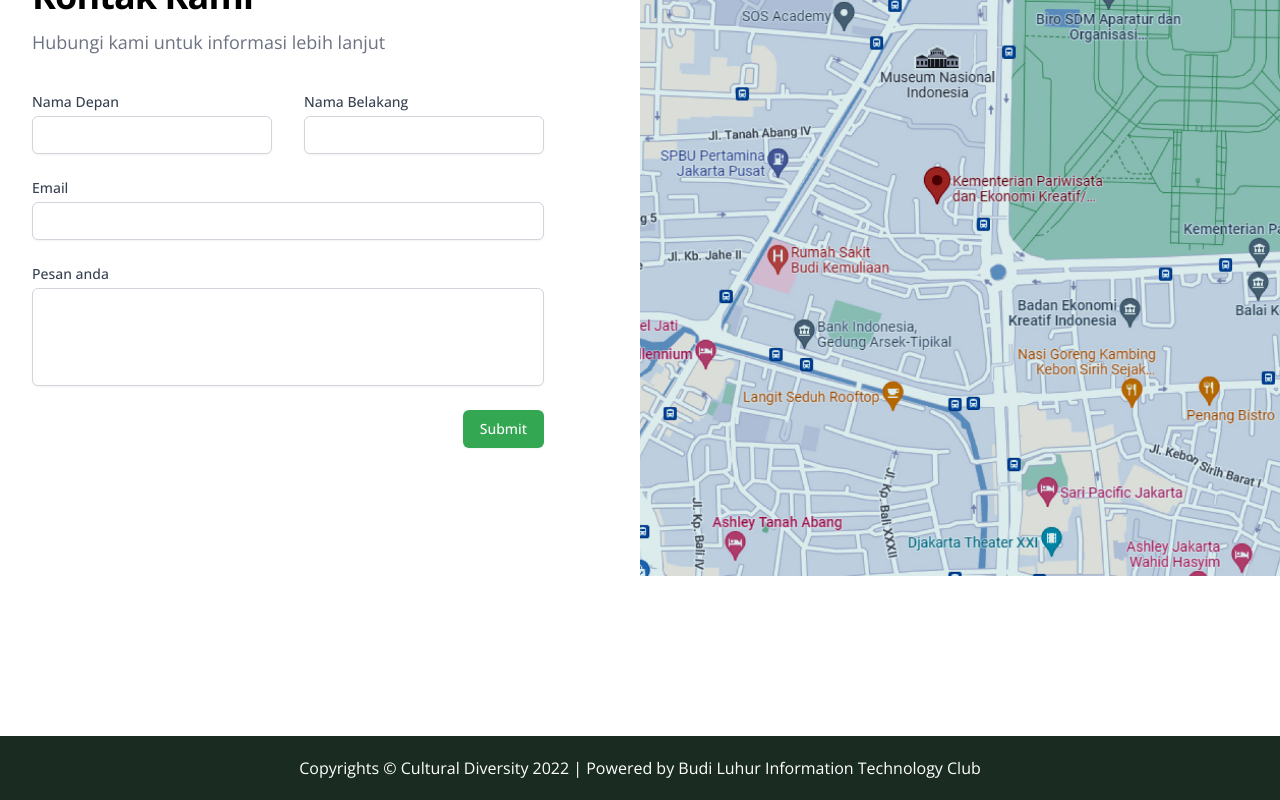
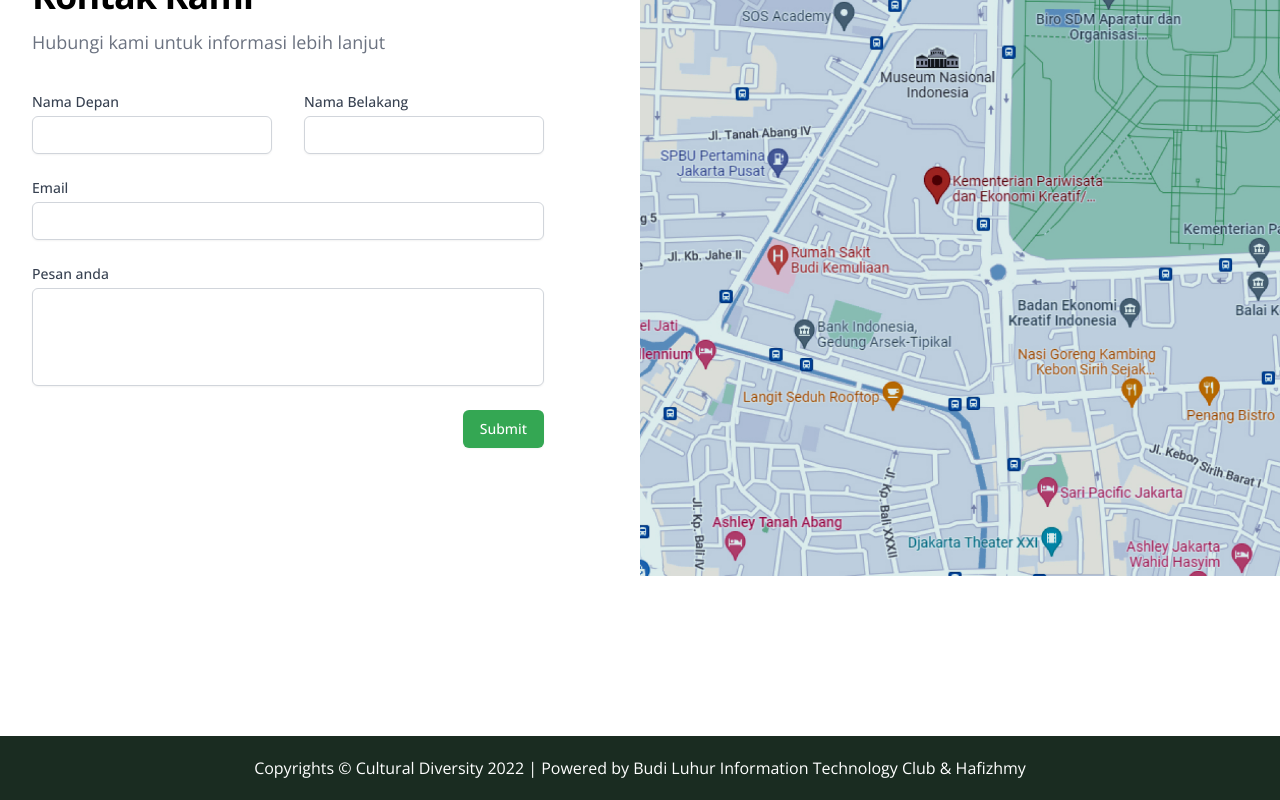
Before and after one commit to fizipan/live-coding-blic, a website: page index.html in a window 1280 px wide. Shown: the part 2780-3580 px from the top of the page. Drawn offline with nearby package versions, Linux system fonts and the light colour scheme.

Commit message:
add mark footer

```diff
--- a/index.html
+++ b/index.html
@@ -559,7 +559,7 @@
     <footer class="bg-color-1">
       <div class="max-w-7xl mx-auto py-5 px-4 overflow-hidden">
         <p class="text-center text-base text-white">
-           Copyrights &copy; Cultural Diversity 2022 | Powered by Budi Luhur Information Technology Club
+           Copyrights &copy; Cultural Diversity 2022 | Powered by Budi Luhur Information Technology Club & <a href="https://github.com/hafizhmaulanay" target="_blank">Hafizhmy</a>
         </p>
       </div>
   </body>
```
